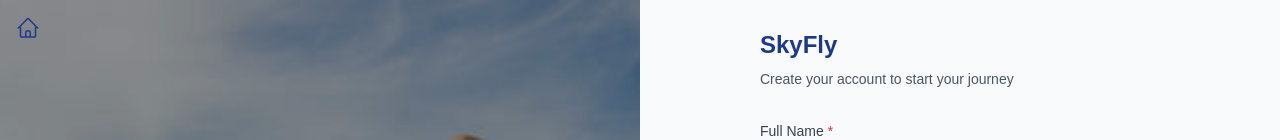
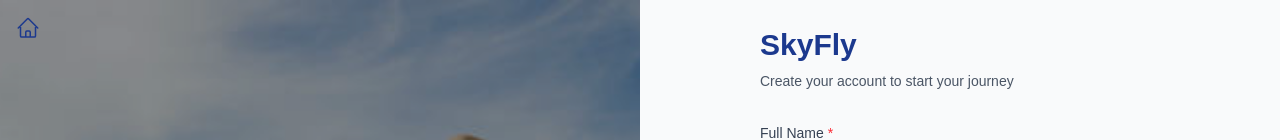
Before and after one commit to chaitalisitpath/SkyFly-PostgreSQL, a Next.js app in the folder frontend/: page /register in a window 1280 px wide. Shown: the top 140 px of the page. Built offline with nearby package versions, Linux system fonts and the light colour scheme.

Commit message:
font size change

```diff
--- a/frontend/app/login/page.tsx
+++ b/frontend/app/login/page.tsx
@@ -201,7 +201,7 @@ export default function LoginPage() {
         <div className="w-full max-w-md px-6">
 
           {/* Logo */}
-          <h1 className="text-2xl font-semibold text-blue-900 mb-2">
+          <h1 className="text-3xl font-semibold text-blue-900 mb-2">
             SkyFly
           </h1>
           <p className="text-gray-600 mb-8 text-sm">
--- a/frontend/app/register/page.tsx
+++ b/frontend/app/register/page.tsx
@@ -250,7 +250,7 @@ export default function RegisterPage() {
           <div className="w-full max-w-md px-6">
 
             {/* Logo */}
-            <h1 className="text-2xl font-semibold text-blue-900 mb-2">
+            <h1 className="text-3xl font-semibold text-blue-900 mb-2">
               SkyFly
             </h1>
             <p className="text-gray-600 mb-8 text-sm">
```
